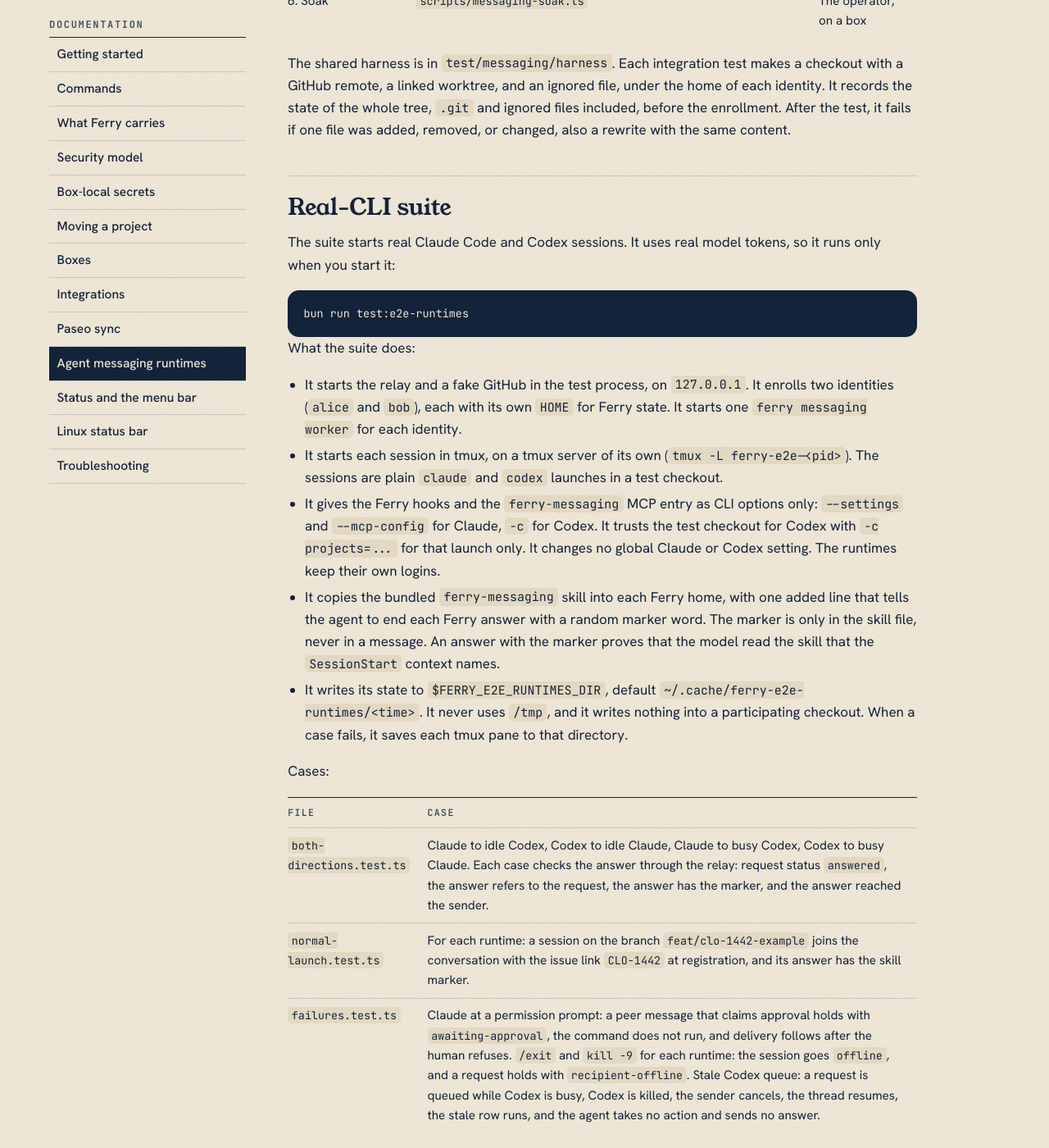
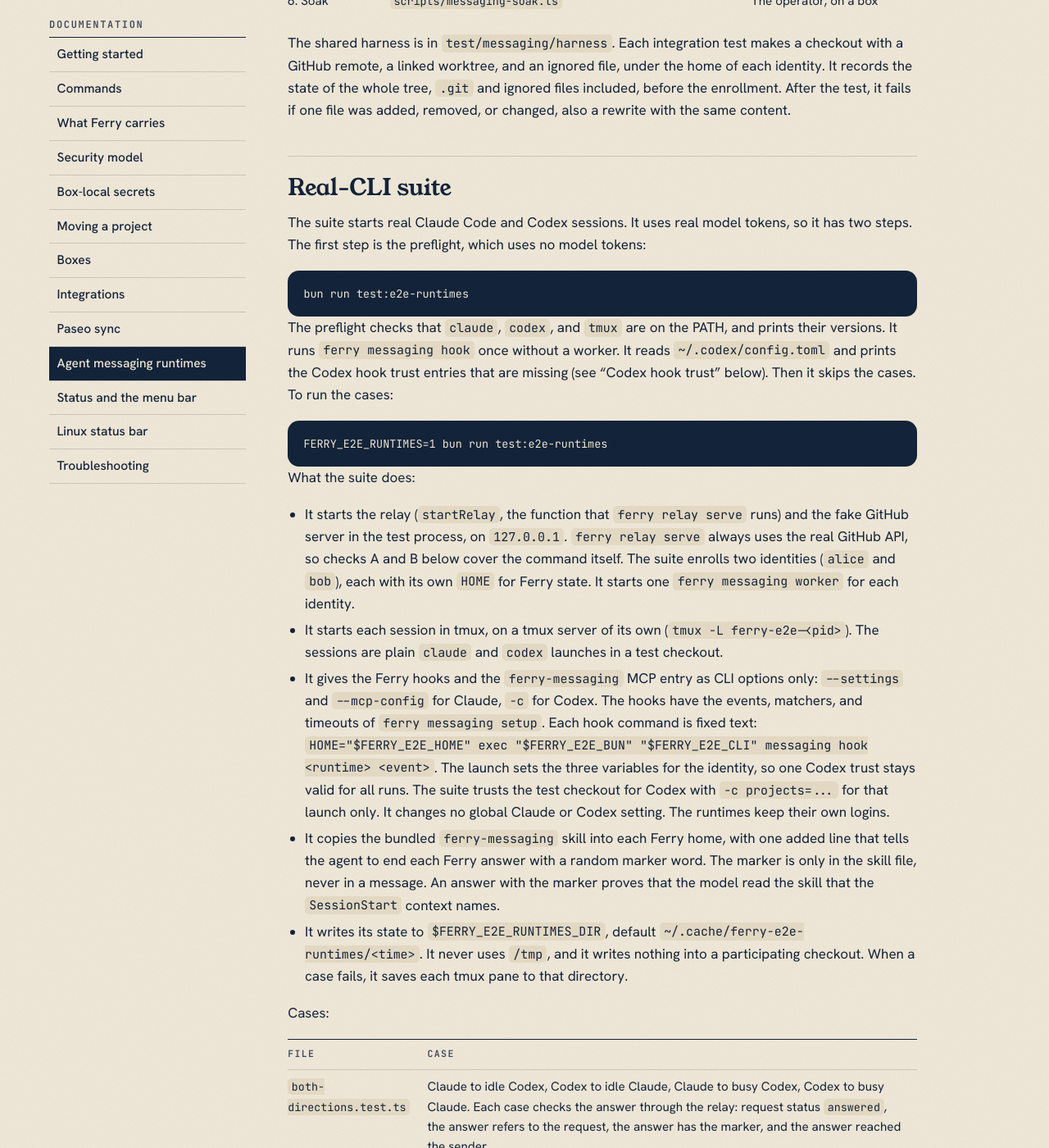
Before and after one commit to dlhck/ferry, a Jekyll site: the page built from docs/agent-messaging-runtimes.md, in a window 1280 px wide and 1400 px high, scrolled down 1573 px. Shown: the whole window at 82% size. Built offline with Jekyll 4.4.1, drawn with Linux system fonts in a browser that asks for light colours; some of the changed text lies outside the part shown.

Commit message:
docs: describe the preflight and the Codex hook trust of the real-CLI suite
Part of #306.

````diff
--- a/docs/agent-messaging-runtimes.md
+++ b/docs/agent-messaging-runtimes.md
@@ -32,7 +32,7 @@ The suite has not run yet. The two rows below come from the design probes on Lin
 | --- | --- | --- |
 | 1. Unit, state machines on a real SQLite file | `test/messaging/relay`, `test/messaging/github`, `test/messaging/client`, `test/messaging/worker`, `test/messaging/cli`, `test/messaging/sync` | `bun test`, CI |
 | 2. Integration: relay, two workers, fake GitHub, fake runtimes, fault injection | `test/messaging/integration` | `bun test`, CI |
-| 3. Real `claude` and `codex` in tmux | `test/e2e-runtimes` | `bun run test:e2e-runtimes`, on demand |
+| 3. Real `claude` and `codex` in tmux | `test/e2e-runtimes` | `FERRY_E2E_RUNTIMES=1 bun run test:e2e-runtimes`, on demand |
 | 4. Two identities | One host: `test/messaging/integration/identities.test.ts`. Two hosts and two real GitHub accounts: operator-run, below. | CI, and the operator |
 | 5. macOS | `scripts/messaging-macos-check.sh` | The operator, on a Mac |
 | 6. Soak | `scripts/messaging-soak.ts` | The operator, on a box |
@@ -41,17 +41,23 @@ The shared harness is in `test/messaging/harness`. Each integration test makes a
 
 ## Real-CLI suite
 
-The suite starts real Claude Code and Codex sessions. It uses real model tokens, so it runs only when you start it:
+The suite starts real Claude Code and Codex sessions. It uses real model tokens, so it has two steps. The first step is the preflight, which uses no model tokens:
 
 ```sh
 bun run test:e2e-runtimes
 ```
 
+The preflight checks that `claude`, `codex`, and `tmux` are on the PATH, and prints their versions. It runs `ferry messaging hook` once without a worker. It reads `~/.codex/config.toml` and prints the Codex hook trust entries that are missing (see "Codex hook trust" below). Then it skips the cases. To run the cases:
+
+```sh
+FERRY_E2E_RUNTIMES=1 bun run test:e2e-runtimes
+```
+
 What the suite does:
 
-- It starts the relay and a fake GitHub in the test process, on `127.0.0.1`. It enrolls two identities (`alice` and `bob`), each with its own `HOME` for Ferry state. It starts one `ferry messaging worker` for each identity.
+- It starts the relay (`startRelay`, the function that `ferry relay serve` runs) and the fake GitHub server in the test process, on `127.0.0.1`. `ferry relay serve` always uses the real GitHub API, so checks A and B below cover the command itself. The suite enrolls two identities (`alice` and `bob`), each with its own `HOME` for Ferry state. It starts one `ferry messaging worker` for each identity.
 - It starts each session in tmux, on a tmux server of its own (`tmux -L ferry-e2e-<pid>`). The sessions are plain `claude` and `codex` launches in a test checkout.
-- It gives the Ferry hooks and the `ferry-messaging` MCP entry as CLI options only: `--settings` and `--mcp-config` for Claude, `-c` for Codex. It trusts the test checkout for Codex with `-c projects=...` for that launch only. It changes no global Claude or Codex setting. The runtimes keep their own logins.
+- It gives the Ferry hooks and the `ferry-messaging` MCP entry as CLI options only: `--settings` and `--mcp-config` for Claude, `-c` for Codex. The hooks have the events, matchers, and timeouts of `ferry messaging setup`. Each hook command is fixed text: `HOME="$FERRY_E2E_HOME" exec "$FERRY_E2E_BUN" "$FERRY_E2E_CLI" messaging hook <runtime> <event>`. The launch sets the three variables for the identity, so one Codex trust stays valid for all runs. The suite trusts the test checkout for Codex with `-c projects=...` for that launch only. It changes no global Claude or Codex setting. The runtimes keep their own logins.
 - It copies the bundled `ferry-messaging` skill into each Ferry home, with one added line that tells the agent to end each Ferry answer with a random marker word. The marker is only in the skill file, never in a message. An answer with the marker proves that the model read the skill that the `SessionStart` context names.
 - It writes its state to `$FERRY_E2E_RUNTIMES_DIR`, default `~/.cache/ferry-e2e-runtimes/<time>`. It never uses `/tmp`, and it writes nothing into a participating checkout. When a case fails, it saves each tmux pane to that directory.
 
@@ -67,7 +73,7 @@ The second mode of design 15.3 proves delivery, but not the global install. The
 
 Known limits of the suite:
 
-- Codex asks once on each machine to trust non-managed hooks. That trust is a global Codex setting, so the suite never answers the prompt. If Codex shows it, the case fails with a message. To run the Codex cases on that machine, open Codex once in a disposable directory with the same `-c hooks=...` value, trust the hooks with `/hooks`, and run the suite again. Do this only on a machine where you accept that change.
+- Codex hook trust. Codex runs a non-managed hook only after the user trusts it, and it keeps that trust in `~/.codex/config.toml`. Codex 0.169.0 writes one table for each hook: `[hooks.state."/<session-flags>/config.toml:<event>:0:0"]` with a `trusted_hash` value. `/<session-flags>/config.toml` is the source name of hooks from `-c`. The Codex cases need these six entries: `session_start`, `user_prompt_submit`, `permission_request`, `stop`, `post_tool_use`, and `session_end`. The entries of `ferry messaging setup` have another source (`~/.codex/hooks.json`), so they do not count for the suite. The suite never answers the trust prompt. If Codex shows it, the case fails with a message. To add the entries on a machine where you accept that change, start Codex once in a disposable directory with the `-c hooks=...` value of the suite (the preflight prints the hooks), open `/hooks`, trust the six hooks, and run the suite again. A Ferry change to the hook text or options needs trust again.
 - If Codex asks for approval of the `ferry-messaging` tool calls, the Codex cases stall. Design 9.4 then needs the narrowest Codex setting that allows those tools. Report it on #306.
 
 ## Operator-run checks
@@ -109,7 +115,7 @@ On a Mac, from a Ferry checkout, after `ferry messaging enroll`:
 scripts/messaging-macos-check.sh
 ```
 
-The script installs the worker under launchd with `ferry messaging setup` (a global install on purpose), checks the launchd job `dev.ferry.messaging` and the worker socket, checks with `lsof` that a live Codex TUI holds its thread writer lock and that no process holds it after `kill -9`, and runs the real-CLI suite. The suite adds the `darwin` rows to the table above. The script prints a table of its steps. Paste it on #306.
+The script installs the worker under launchd with `ferry messaging setup` (a global install on purpose), checks the launchd job `dev.ferry.messaging` and the worker socket, checks with `lsof` that a live Codex TUI holds its thread writer lock and that no process holds it after `kill -9`, and runs the real-CLI suite. The suite adds the `darwin` rows to the table above. The Codex cases need the Codex hook trust of the suite on that Mac (see "Codex hook trust" above). The trust of `ferry messaging setup` does not count for the suite. The script prints a table of its steps. Paste it on #306.
 
 ### D. Soak
 
````
